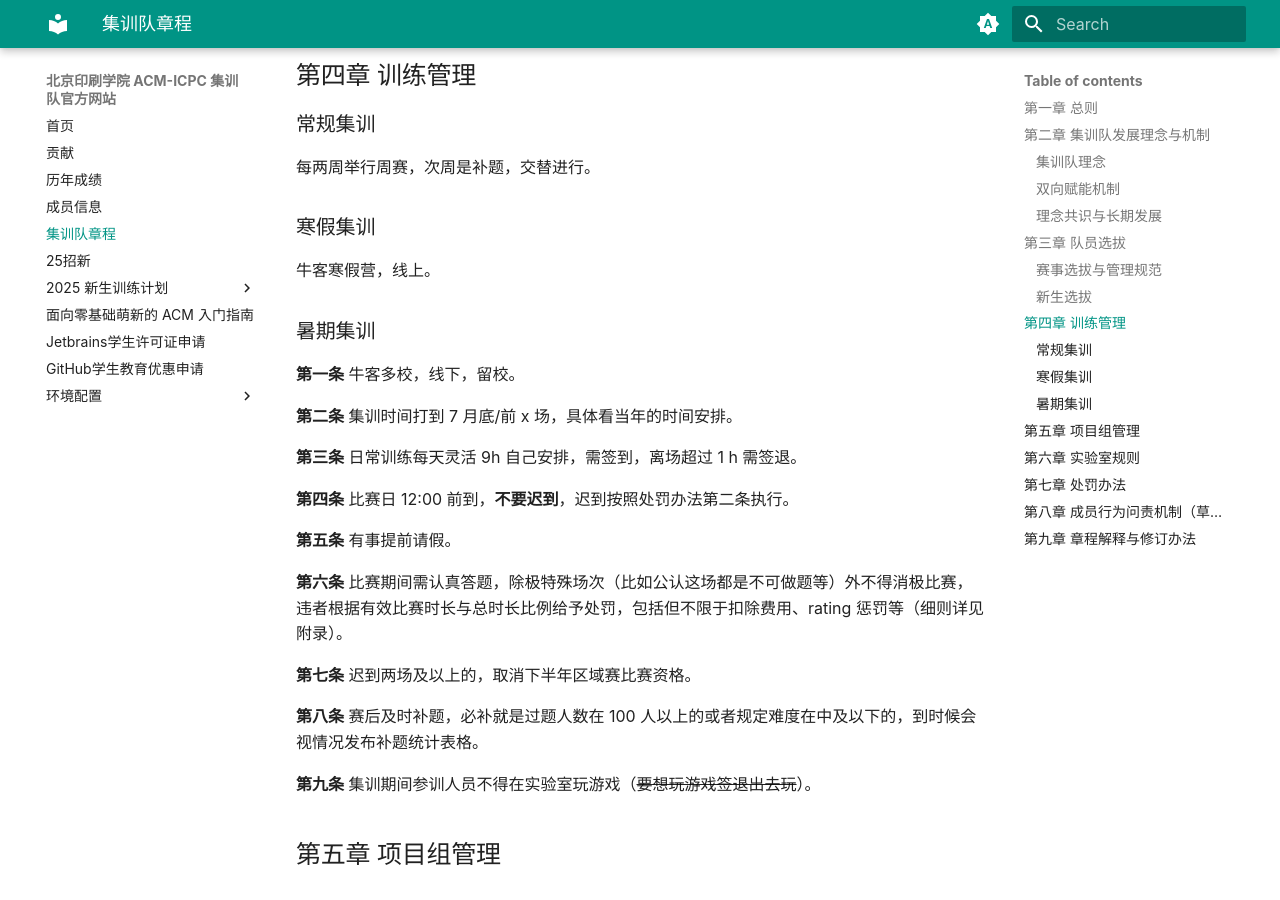
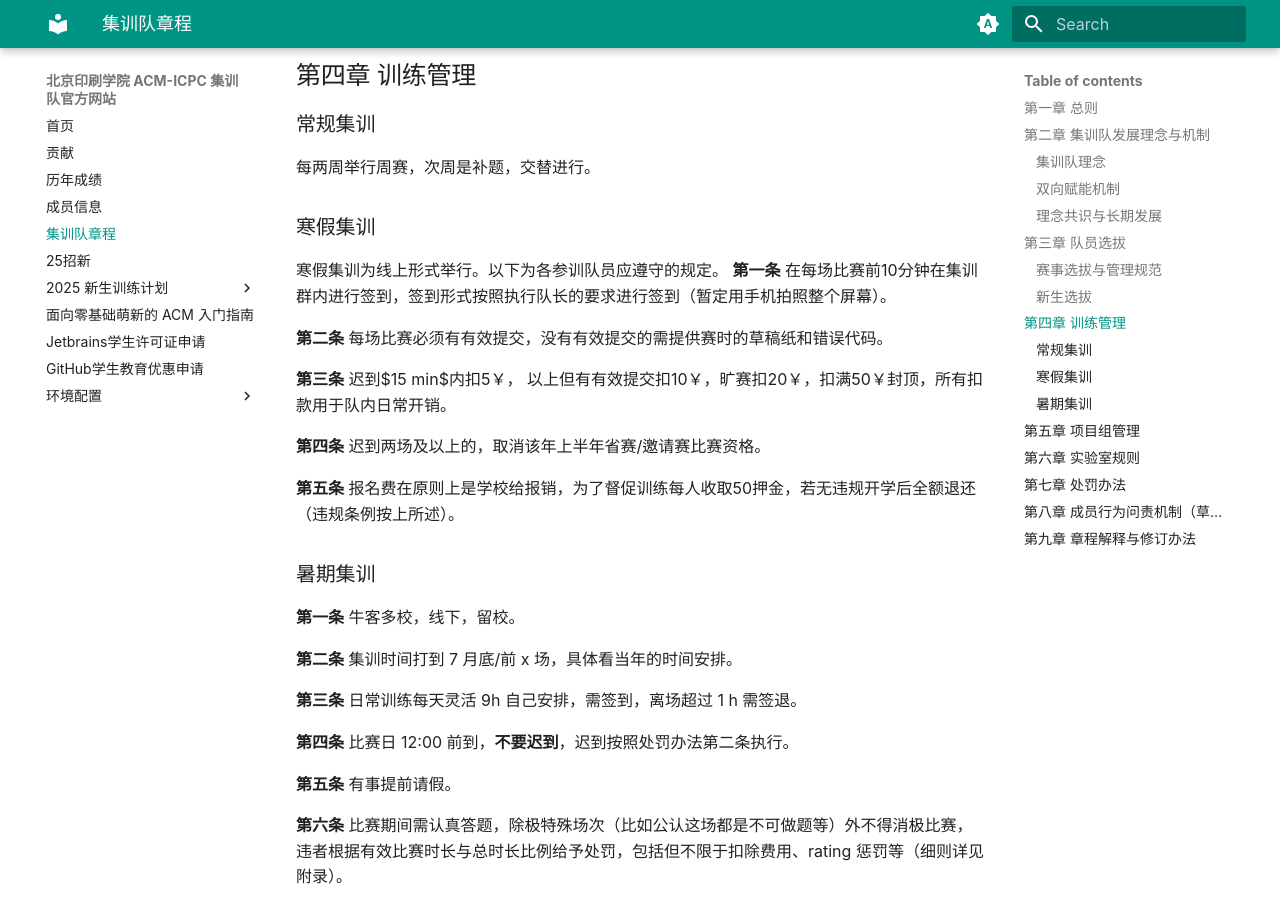
Before and after one commit to bigcicpc/BIGC_ACM_OFFICIAL_SITE, an MkDocs documentation site: the page built from docs/rules.md, in a window 1280 px wide and 900 px high, scrolled down 1271 px. Built offline with MkDocs 1.6.1 and Material for MkDocs 9.7.7, drawn with Linux system fonts in a browser that asks for light colours.

Commit message:
docs：新增寒假训练规则

```diff
--- a/docs/rules.md
+++ b/docs/rules.md
@@ -43,8 +43,16 @@
 
 ### 寒假集训
 
-牛客寒假营，线上。
-<!-- 待完善 -->
+寒假集训为线上形式举行。以下为各参训队员应遵守的规定。
+**第一条** 在每场比赛前10分钟在集训群内进行签到，签到形式按照执行队长的要求进行签到（暂定用手机拍照整个屏幕）。
+
+**第二条** 每场比赛必须有有效提交，没有有效提交的需提供赛时的草稿纸和错误代码。
+
+**第三条** 迟到$15 min$内扣5￥， 以上但有有效提交扣10￥，旷赛扣20￥，扣满50￥封顶，所有扣款用于队内日常开销。
+
+**第四条** 迟到两场及以上的，取消该年上半年省赛/邀请赛比赛资格。
+
+**第五条** 报名费在原则上是学校给报销，为了督促训练每人收取50押金，若无违规开学后全额退还（违规条例按上所述）。
 
 ### 暑期集训
 
```
